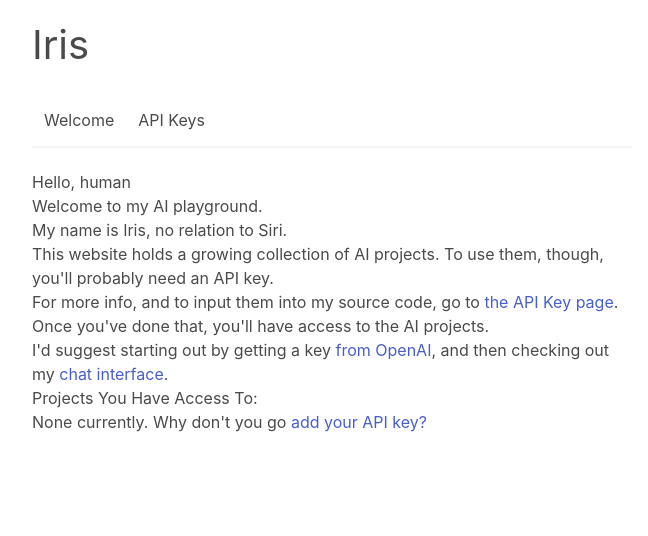
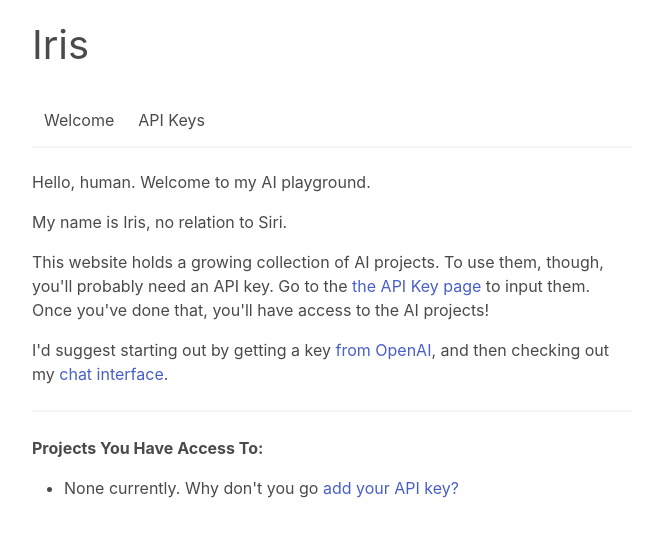
Before and after one commit to IAmJamesHall/iris-svelte, a SvelteKit app: page / in a window 1280 px wide. Shown: the top 536 px of the page, without its empty margins (308-956 px from the left). Built offline with nearby package versions, Linux system fonts and the light colour scheme; a small style sheet from the web is missing.

Commit message:
modified styles, added loading indicator

```diff
--- a/src/routes/+page.svelte
+++ b/src/routes/+page.svelte
@@ -1,17 +1,24 @@
-
 <script>
     import { apiKeys } from "$lib/util/stores";
 </script>
 
-
-<h1>Hello, human</h1>
-<h2>Welcome to my AI playground.</h2>
+<div class="content">
+    <p>Hello, human. Welcome to my AI playground.</p>
     <p>My name is Iris, no relation to Siri.</p>
-<p>This website holds a growing collection of AI projects. To use them, though, you'll probably need an API key.</p>
-<p>For more info, and to input them into my source code, go to <a href="/apikeys">the API Key page</a>. Once you've done that, you'll have access to the AI projects.</p>
-<p>I'd suggest starting out by getting a key <a href="https://platform.openai.com/account/api-keys" target="_blank">from OpenAI</a>, and then checking out my <a href="/chat">chat interface</a>.</p>
-
-<h2>Projects You Have Access To:</h2>
+    <p>
+        This website holds a growing collection of AI projects. To use them,
+        though, you'll probably need an API key. Go to the <a href="/apikeys"
+            >the API Key page</a
+        > to input them. Once you've done that, you'll have access to the AI projects!
+    </p>
+    <p>
+        I'd suggest starting out by getting a key <a
+            href="https://platform.openai.com/account/api-keys"
+            target="_blank">from OpenAI</a
+        >, and then checking out my <a href="/chat">chat interface</a>.
+    </p>
+    <hr />
+    <b>Projects You Have Access To:</b>
     <ul>
         {#if $apiKeys.openAI}
             <li><a href="/chat">Iris chat</a></li>
@@ -20,6 +27,11 @@
             <li><a href="/summarize">Kagi Universal Summarizer</a></li>
         {/if}
         {#if !$apiKeys.openAI && !$apiKeys.kagi}
-<li>None currently. Why don't you go <a href="/apikeys">add your API key?</a></li>
+            <li>
+                None currently. Why don't you go <a href="/apikeys"
+                    >add your API key?</a
+                >
+            </li>
         {/if}
     </ul>
+</div>
--- a/src/routes/chat/settings/+page.svelte
+++ b/src/routes/chat/settings/+page.svelte
@@ -82,9 +82,8 @@
 <div class="field">
     <label for="system-message">System Message</label>
     <div class="control">
-        <input
-            type="text"
-            class="input"
+        <textarea
+            class="textarea"
             name="system-message"
             id="system-message"
             bind:value={systemMessage}
```
Also changed, not shown: src/routes/chat/+page.svelte (+8 -6 lines). Lines whose indentation alone changed are shown as unchanged.
